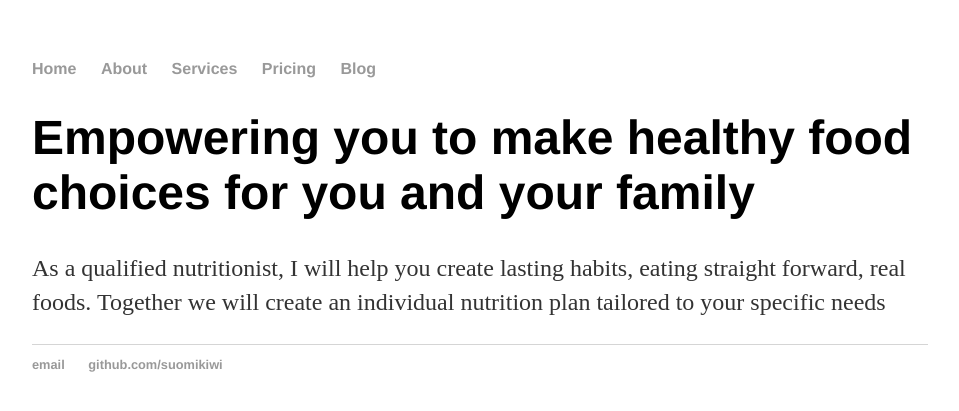
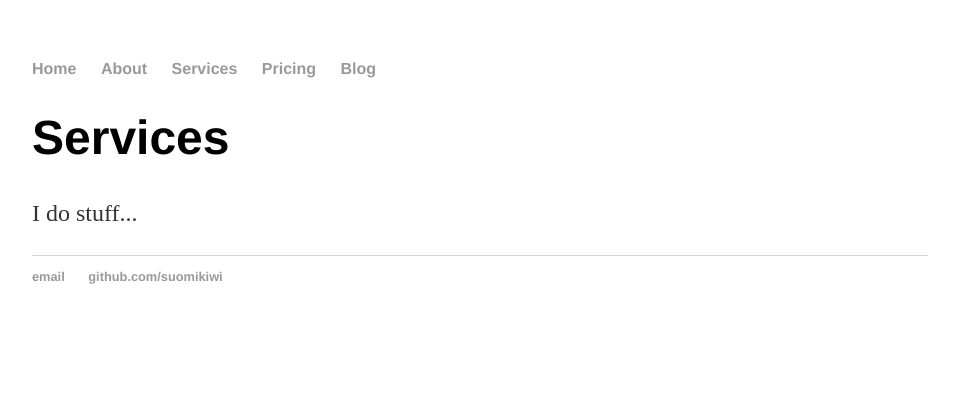
Before and after one commit to suomikiwi/suomikiwi.github.io, a Jekyll site: the page built from services/index.html, in a window 1280 px wide. Shown: the top 411 px of the page, without its empty margins (160-1119 px from the left). Built offline with Jekyll 4.4.1, drawn with Linux system fonts in a browser that asks for light colours.

Commit message:
Update index.html

```diff
--- a/services/index.html
+++ b/services/index.html
@@ -1,8 +1,10 @@
 ---
 layout: default
-title: Kaitotika, Straight-up Nutrition
+title: Kaitotika, Straight-up Nutrition, Services
 ---
 <div class="blurb">
-	<h1>Empowering you to make healthy food choices for you and your family</h1>
-	<p>As a qualified nutritionist, I will help you create lasting habits, eating straight forward, real foods. Together we will create an individual nutrition plan tailored to your specific needs</p>
+	<h1>Services</h1>
+	<p>
+	I do stuff...
+	</p>
 </div><!-- /.blurb -->
```
